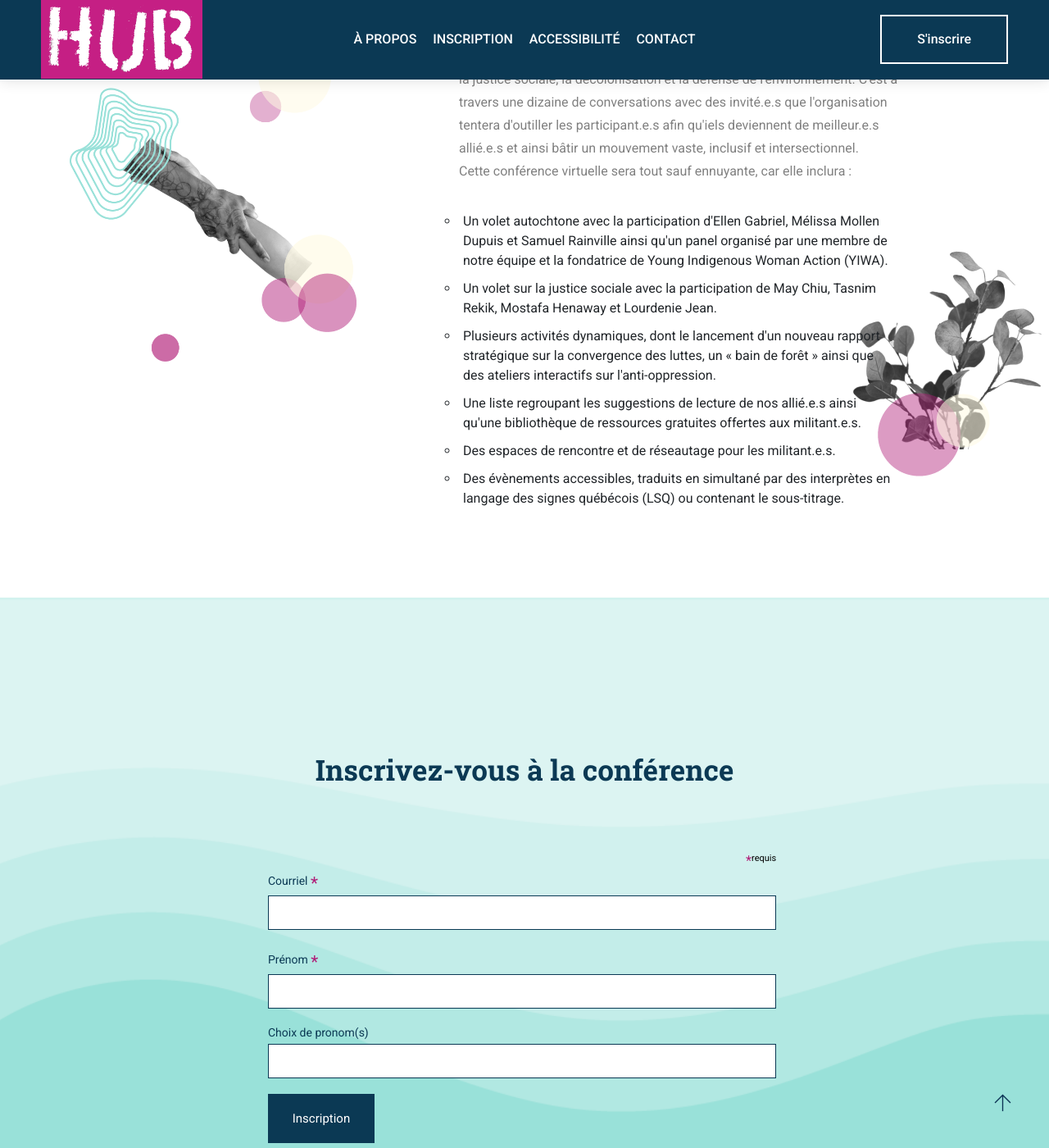
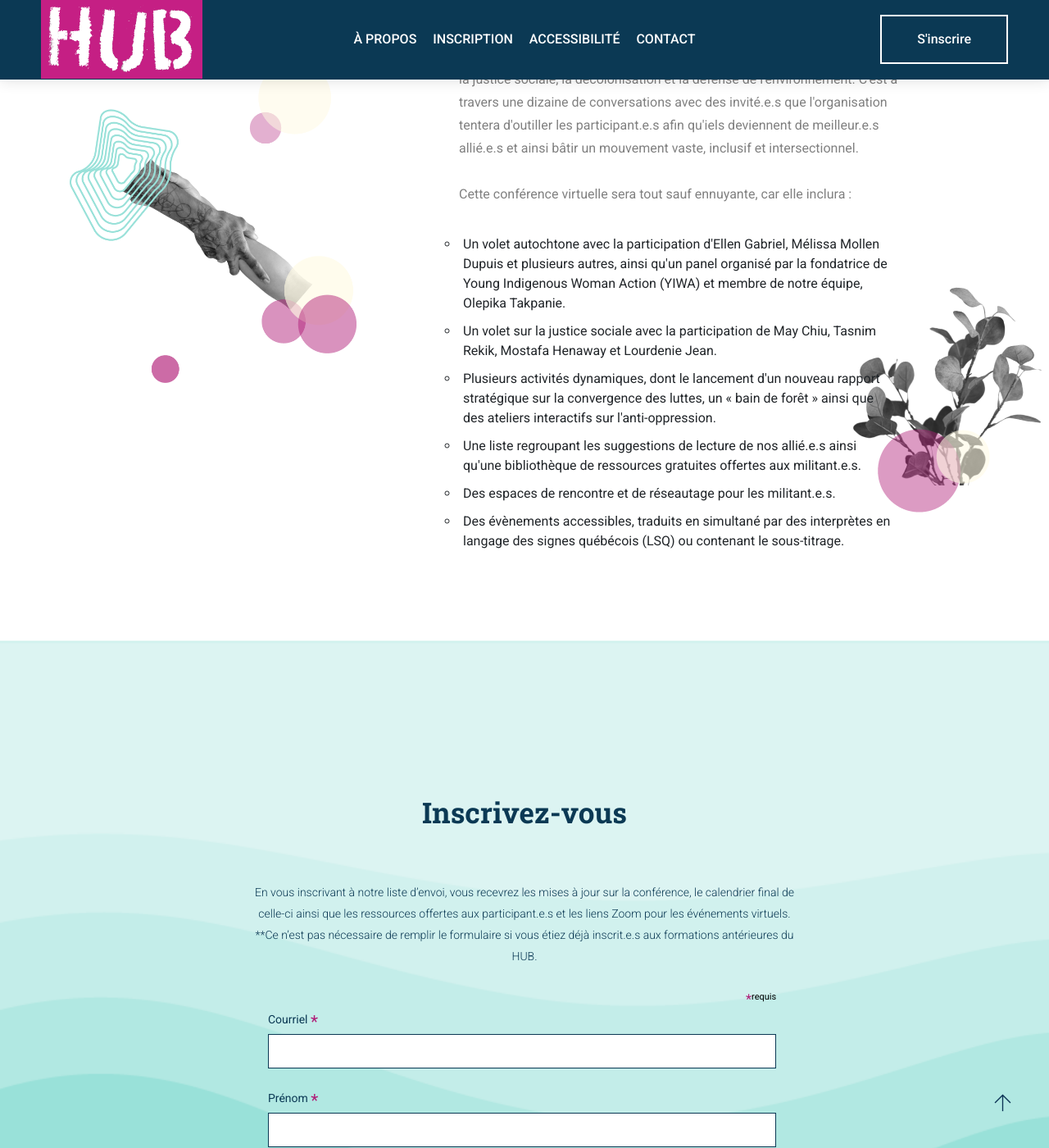
Before and after one commit to LeHubca/lehub-website, a Jekyll site: the page docs/conference21/index.html, which Jekyll copies as it is, in a window 1280 px wide and 1400 px high, scrolled down 1017 px. Shown: the whole window at 82% size. Built offline with Jekyll 4.4.1, drawn with Linux system fonts in a browser that asks for light colours; comment, search, counter and statistics services are not loaded; some of the changed text lies outside the part shown.

Commit message:
Updated version with text edits

```diff
--- a/docs/conference21/index.html
+++ b/docs/conference21/index.html
@@ -4,8 +4,8 @@
 <head>
     <meta charset="utf-8">
     <meta http-equiv="x-ua-compatible" content="ie=edge">
-    <title>So-so-so !</title>
-    <meta name="description" content="">
+    <title>So-so-so ! Justice sociale, justice climatique et solidarit&eacute;</title>
+    <meta name="description" content="Conférence virtuelle du HUB du 3-9 mai 2021">
     <meta name="viewport" content="width=device-width, initial-scale=1">
 
 
@@ -104,7 +104,7 @@
             <div class="container">
                 <div class="position_relv">
 					<div class="conf_logo">
-					<img src="img/banner/logo-04.png" alt="">
+					<img src="img/banner/logo-04.png" alt="So-so-so! logo">
 					</div>
                     <div class="row">
                       <div class="col-xl-9">
@@ -135,11 +135,6 @@
                             <span>03&#45;09 mai 2021</span>
                         </div>
                     </div>
-
-                   <!-- <div class="col-xl-5 col-md-12 col-lg-5">
-                        <span id="clock"></span>
-                    </div> -->
-
                 </div>
             </div>
         </div>
@@ -150,27 +145,27 @@
 	<a name="about"></a>
     <div class="about_area">
         <div class="shape-1 d-none d-xl-block">
-            <img src="img/about/squiggles.png" alt="">
+            <img src="img/about/squiggles.png" alt="forme abstraite">
         </div>
         <div class="shape-2 d-none d-xl-block">
-            <img src="img/about/leaves.png" alt="">
+            <img src="img/about/leaves.png" alt="des branches">
         </div>
         <div class="container">
             <div class="row align-items-center">
                 <div class="col-xl-4 col-md-4">
                     <div class="about_thumb">
-                        <img src="img/about/hands.png" alt="">
+                        <img src="img/about/hands.png" alt="mains jointes en solidarité">
                     </div>
                 </div>
                 <div class="col-xl-6 offset-xl-1 col-md-6">
                     <div class="about_info">
                         <div class="section_title">
-                            <span class="sub_heading">Bienvenue &agrave;</span>
+                            <span class="sub_heading">&Agrave; PROPOS DE LA CONF&Eacute;RENCE DU 3&#45;9 MAI</span>
                             <h3>So-so-so !</h3>
                         </div>
-                        <p>Pour répondre au désir grandissant des militant.e.s pour la justice climatique d'appuyer les diverses luttes sociales, le HUB organise une conférence virtuelle composée d'une série d'ateliers explorant les liens entre la justice sociale, la décolonisation et la défense de l'environnement. C'est à travers une dizaine de conversations avec des invité.e.s que l'organisation tentera d'outiller les participant.e.s afin qu'iels deviennent de meilleur.e.s allié.e.s et ainsi bâtir un mouvement vaste, inclusif et intersectionnel. <br>
+                        <p>Pour répondre au désir grandissant des militant.e.s pour la justice climatique d'appuyer les diverses luttes sociales, le HUB organise une conférence virtuelle composée d'une série d'ateliers explorant les liens entre la justice sociale, la décolonisation et la défense de l'environnement. C'est à travers une dizaine de conversations avec des invité.e.s que l'organisation tentera d'outiller les participant.e.s afin qu'iels deviennent de meilleur.e.s allié.e.s et ainsi bâtir un mouvement vaste, inclusif et intersectionnel. <br> <br>
 							Cette conférence virtuelle sera tout sauf ennuyante, car elle inclura : </p>
-							<ul> <li>Un volet autochtone avec la participation d'Ellen Gabriel, Mélissa Mollen Dupuis et Samuel Rainville ainsi qu'un panel organisé par une membre de notre équipe et la fondatrice de Young Indigenous Woman Action (YIWA).</li>
+							<ul> <li>Un volet autochtone avec la participation d'Ellen Gabriel, Mélissa Mollen Dupuis et plusieurs autres, ainsi qu'un panel organisé par la fondatrice de Young Indigenous Woman Action (YIWA) et membre de notre équipe, Olepika Takpanie.</li>
 								<li>Un volet sur la justice sociale avec la participation de May Chiu, Tasnim Rekik, Mostafa Henaway et Lourdenie Jean.</li>
 								<li>Plusieurs activités dynamiques, dont le lancement d'un nouveau rapport stratégique sur la convergence des luttes, un « bain de forêt » ainsi que des ateliers interactifs sur l'anti-oppression.</li>
 								<li>Une liste regroupant les suggestions de lecture de nos allié.e.s ainsi qu'une bibliothèque de ressources gratuites offertes aux militant.e.s.</li>
@@ -418,7 +413,8 @@
 		<div class="row">
                <div class="col-xl-12">
                     <div class="resister_text text-center">
-                        <h3>Inscrivez-vous à la conférence</h3>
+                        <h3>Inscrivez-vous</h3>
+						<p>En vous inscrivant à notre liste d’envoi, vous recevrez les mises à jour sur la conférence, le calendrier final de celle-ci ainsi que les ressources offertes aux participant.e.s et les liens Zoom pour les événements virtuels. <br> **Ce n’est pas nécessaire de remplir le formulaire si vous étiez déjà inscrit.e.s aux formations antérieures du HUB.</p>
 								<!-- Begin Mailchimp Signup Form -->
 						<div id="mc_embed_signup">
 							<form action="https://lehub.us7.list-manage.com/subscribe/post?u=6da6ef9a2de17cfdceb029edc&amp;id=55bdf72573&SIGNUP=confsososo" method="post" id="mc-embedded-subscribe-form" name="mc-embedded-subscribe-form" class="validate" target="_blank" novalidate>
@@ -437,7 +433,7 @@
 										<input type="text" value="" name="FNAME" class="required" id="mce-FNAME">
 									</div>
 									<div class="mc-field-group">
-										<label for="mce-LNAME">Choix de pronom(s) </label>
+										<label for="mce-LNAME">Pronom.s utilisé.s </label>
 										<input type="text" value="" name="LNAME" class="" id="mce-LNAME">
 									</div>
 									<div id="mce-responses" class="clear">
@@ -494,7 +490,7 @@
                         <h3>
                             Accessibilité
                         </h3>
-						<p>Une étoile à la fin du nom d'un évènement dans notre calendrier indique que l'interprétation en language des signes québécois (LSQ) sera offerte. <br>Les évènements sans interprétation auront sous-titres.</p>
+						<p>La présence d’une étoile à la fin du nom d'un événement dans notre calendrier (à venir bientôt) indique que l'interprétation en langage des signes québécois (LSQ) sera offerte. Les événements sans interprétation auront des sous-titres.</p>
                     </div>
                 </div>
             </div>
@@ -506,7 +502,7 @@
     <footer class="footer footer_bg_1">
 		<a name="contact"></a>
         <div class="circle_ball d-none d-lg-block">
-            <img src="img/banner/Footer-thingy.png" alt="">
+            <img src="img/banner/Footer-thingy.png" alt="feuilles d'un hévéa">
         </div>
             <div class="footer_top">
                 <div class="container">
```
